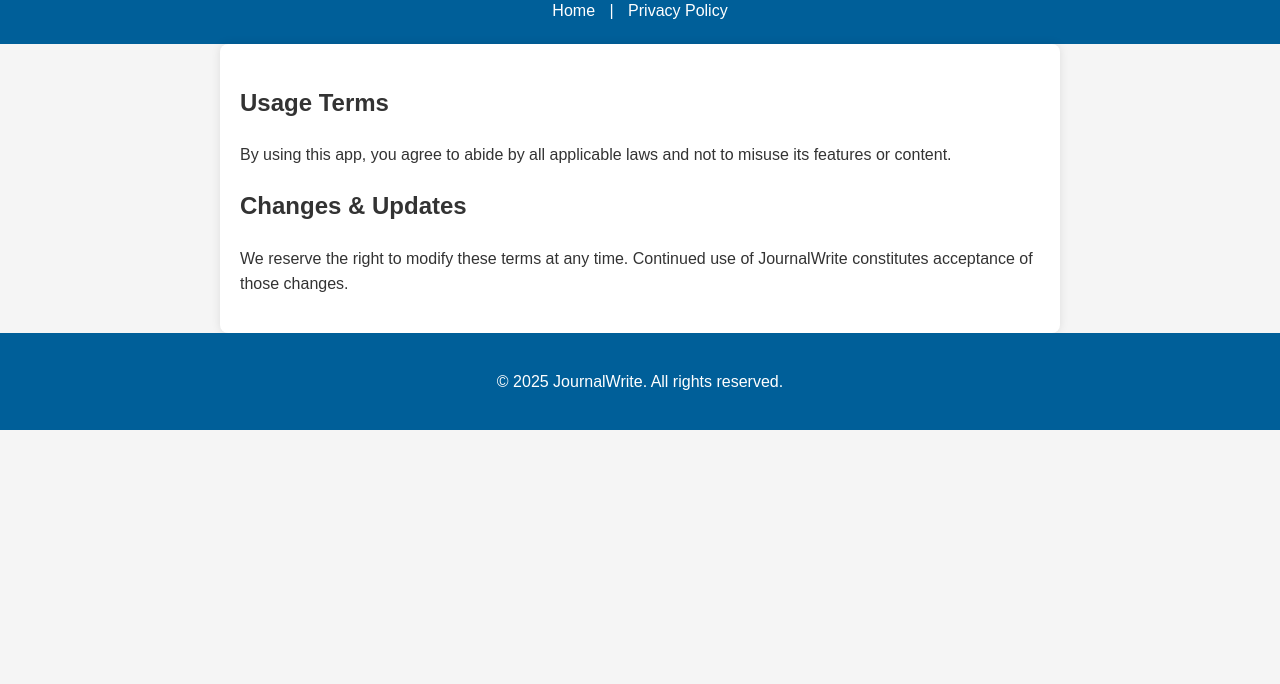
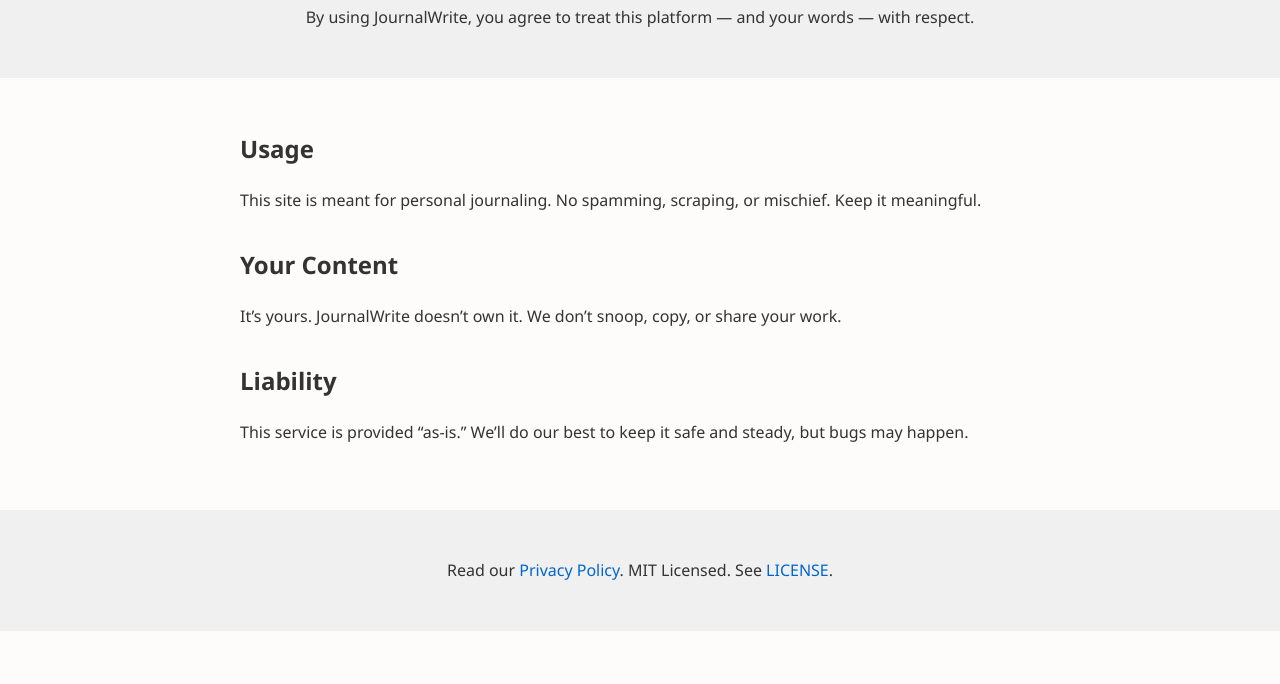
Before and after one commit to JacobK316/journalwrite-web-app, a plain HTML site: page terms.html in a window 1280 px wide. Shown: the part 116-800 px from the top of the page. Drawn offline with Linux system fonts and the light colour scheme.

Commit message:
Updated privacy, terms, and styles to match the home page

```diff
--- a/style.css
+++ b/style.css
@@ -1,34 +1,37 @@
 body {
-    font-family: Arial, sans-serif;
-    margin: 0;
-    padding: 0;
-    line-height: 1.6;
-    background-color: #f5f5f5;
-    color: #333;
+  font-family: 'Segoe UI', sans-serif;
+  margin: 0;
+  padding: 0;
+  background-color: #fdfcfb;
+  color: #333;
+  line-height: 1.6;
 }
 
 header, footer {
-    background-color: #005f99;
-    color: white;
-    text-align: center;
-    padding: 20px;
+  background-color: #f0f0f0;
+  padding: 2rem;
+  text-align: center;
 }
 
-nav a {
-    color: #ffffff;
-    margin: 0 10px;
-    text-decoration: none;
-}
-
-nav a:hover {
-    text-decoration: underline;
+header h1 {
+  margin-bottom: 0.5rem;
 }
 
 main {
-    padding: 20px;
-    max-width: 800px;
-    margin: auto;
-    background-color: white;
-    border-radius: 8px;
-    box-shadow: 0 0 10px rgba(0,0,0,0.1);
+  padding: 2rem;
+  max-width: 800px;
+  margin: auto;
 }
+
+section {
+  margin-bottom: 2rem;
+}
+
+a {
+  color: #0066cc;
+  text-decoration: none;
+}
+
+a:hover {
+  text-decoration: underline;
+}
--- a/terms.html
+++ b/terms.html
@@ -1,29 +1,36 @@
 <!DOCTYPE html>
 <html lang="en">
 <head>
-        <meta charset="UTF-8">
-        <title>Terms of Service</title>
-        <link rel="stylesheet" href="style.css">
+  <meta charset="UTF-8" />
+  <meta name="viewport" content="width=device-width, initial-scale=1.0"/>
+  <title>Terms of Service - JournalWrite</title>
+  <link rel="stylesheet" href="style.css" />
 </head>
 <body>
   <header>
     <h1>Terms of Service</h1>
-            <nav>
-                <a href="index.html">Home</a> |
-                <a href="privacy.html">Privacy Policy</a>
-            </nav>
+    <p>By using JournalWrite, you agree to treat this platform — and your words — with respect.</p>
   </header>
+
   <main>
-            <secion>
-                <h2>Usage Terms</h2>
-                <p>By using this app, you agree to abide by all applicable laws and not to misuse its features or content.</p>
+    <section>
+      <h2>Usage</h2>
+      <p>This site is meant for personal journaling. No spamming, scraping, or mischief. Keep it meaningful.</p>
+    </section>
 
-                <h2>Changes & Updates</h2>
-                <p>We reserve the right to modify these terms at any time. Continued use of JournalWrite constitutes acceptance of those changes.</p>
-            </secion>
+    <section>
+      <h2>Your Content</h2>
+      <p>It’s yours. JournalWrite doesn’t own it. We don’t snoop, copy, or share your work.</p>
+    </section>
+
+    <section>
+      <h2>Liability</h2>
+      <p>This service is provided “as-is.” We’ll do our best to keep it safe and steady, but bugs may happen.</p>
+    </section>
   </main>
+
   <footer>
-            <p>&copy; 2025 JournalWrite. All rights reserved.</p>
+    <p>Read our <a href="privacy.html">Privacy Policy</a>. MIT Licensed. See <a href="LICENSE">LICENSE</a>.</p>
   </footer>
 </body>
 </html>
```
Also changed, not shown: index.html (+2 -2 lines), privacy.html (+18 -14 lines). Lines whose indentation alone changed are shown as unchanged.
